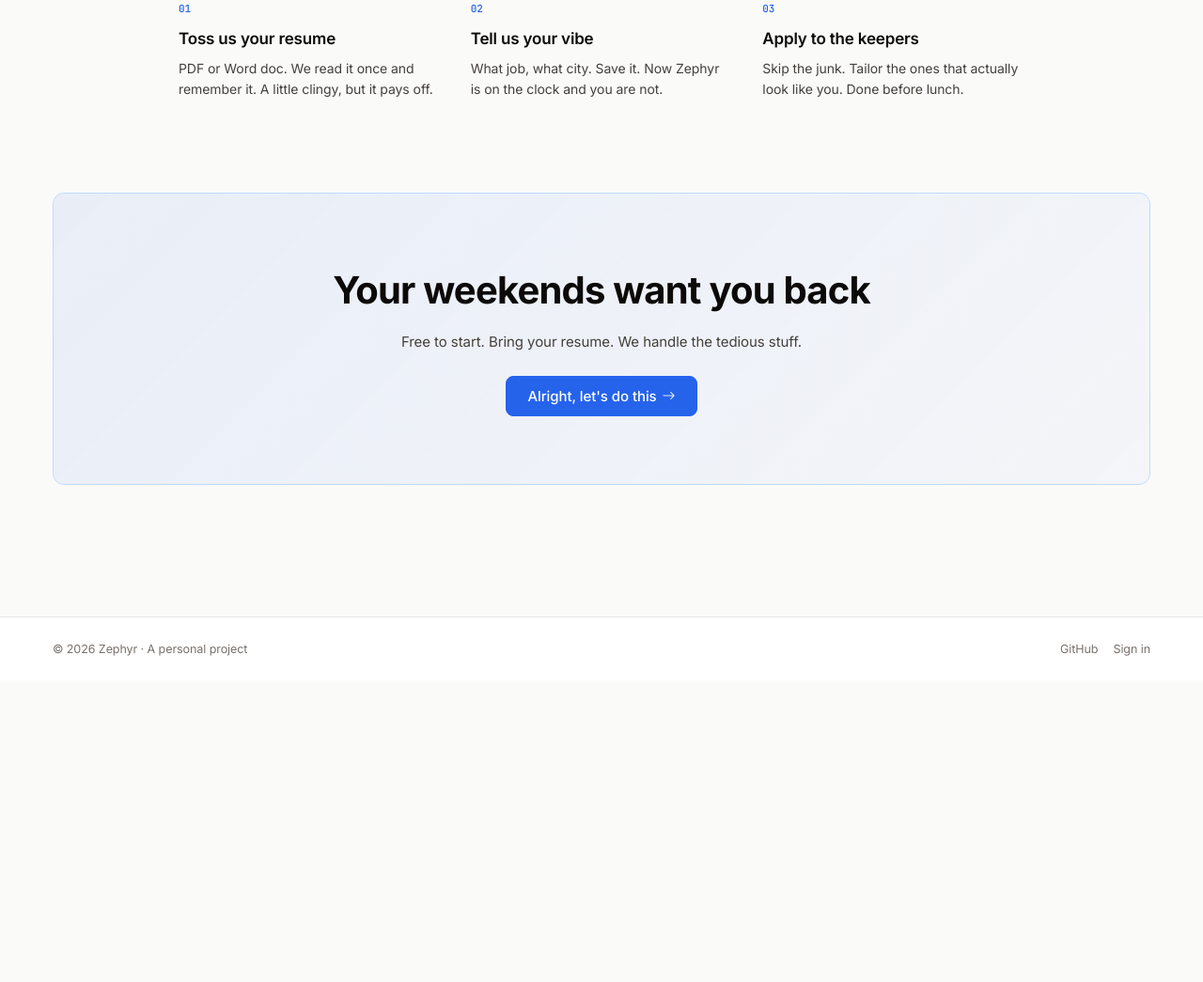
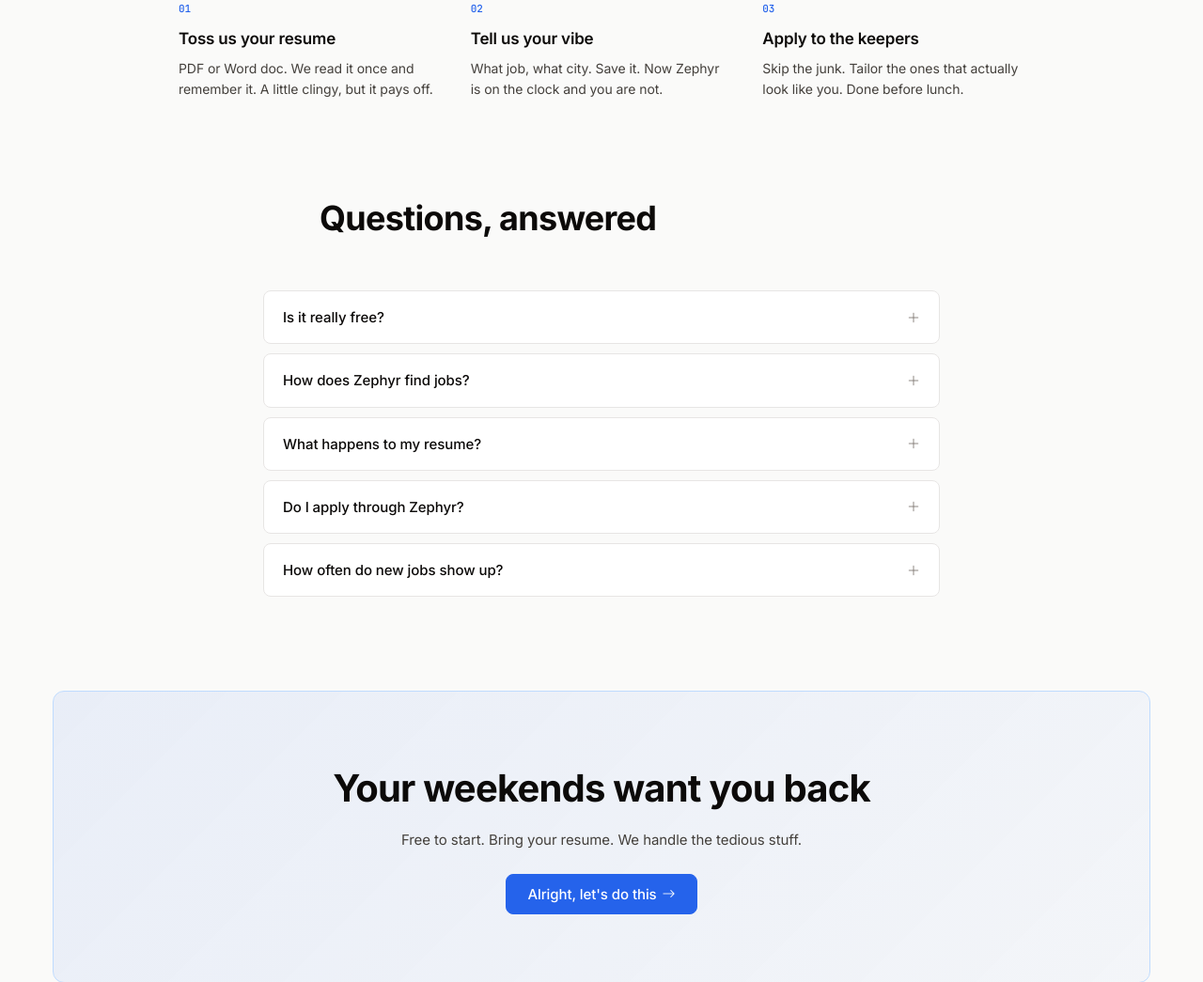
Before and after one commit to franciscobarriga/zephyr-job-tracker, a FastAPI app: page / in a window 1280 px wide. Shown: the part 1442-2487 px from the top of the page at 94% size. Before the commit the page ends 2140 px from the top, so only its background shows below. Run offline with FastAPI, Linux system fonts and the light colour scheme; parts of the project's set-up code (start-up, migrations or seed data) failed here and were passed over.

Commit message:
feat: favicon + FAQ section on landing page
- Add SVG favicon (black rounded square, white Z) matching the logo;
  linked from base.html and landing.html
- Add a 5-item FAQ before the CTA strip using native <details> accordions
  (no JS): is it free, how it finds jobs, resume privacy, applying, scrape
  frequency. Quirky-friend voice, no fake claims.

Co-Authored-By: Claude Sonnet 4.6 <noreply@anthropic.com>

```diff
--- a/app/static/landing.css
+++ b/app/static/landing.css
@@ -286,6 +286,50 @@ body.landing::after {
 .logo-item:hover { opacity: 0.85; }
 @media (max-width: 640px) { .logo-row { gap: 32px; } .logo-item { height: 21px; } }
 
+/* === FAQ === */
+.faq {
+    max-width: 720px;
+    margin: 0 auto 100px;
+}
+.faq-list {
+    display: flex;
+    flex-direction: column;
+    gap: 10px;
+}
+.faq-item {
+    border: 1px solid var(--border);
+    border-radius: var(--radius-lg);
+    background: var(--bg-surface);
+    overflow: hidden;
+}
+.faq-item summary {
+    list-style: none;
+    cursor: pointer;
+    padding: 16px 20px;
+    font-size: 15px;
+    font-weight: 500;
+    color: var(--text);
+    display: flex;
+    align-items: center;
+    justify-content: space-between;
+    gap: 12px;
+}
+.faq-item summary::-webkit-details-marker { display: none; }
+.faq-item summary i {
+    color: var(--text-muted);
+    font-size: 14px;
+    flex-shrink: 0;
+    transition: transform 150ms ease;
+}
+.faq-item[open] summary i { transform: rotate(45deg); }
+.faq-item p {
+    margin: 0;
+    padding: 0 20px 18px;
+    color: var(--text-2);
+    font-size: 14px;
+    line-height: 1.6;
+}
+
 /* === CTA strip === */
 .cta-strip {
     text-align: center;
--- a/app/templates/base.html
+++ b/app/templates/base.html
@@ -4,6 +4,7 @@
     <meta charset="UTF-8">
     <meta name="viewport" content="width=device-width, initial-scale=1.0">
     <meta name="theme-color" content="#fafaf9">
+    <link rel="icon" type="image/svg+xml" href="/static/favicon.svg">
     <title>{% block title %}Zephyr{% endblock %}</title>
 
     <link rel="preconnect" href="https://fonts.googleapis.com">
--- a/app/templates/landing.html
+++ b/app/templates/landing.html
@@ -4,6 +4,7 @@
     <meta charset="UTF-8">
     <meta name="viewport" content="width=device-width, initial-scale=1.0">
     <meta name="theme-color" content="#fafaf9">
+    <link rel="icon" type="image/svg+xml" href="/static/favicon.svg">
     <title>Zephyr · the job hunt does itself</title>
     <meta name="description" content="Zephyr sniffs out fresh job postings, scores each one against your resume, and tailors your application, so you can spend way less time job hunting.">
 
@@ -158,6 +159,32 @@
     </div>
 </section>
 
+<section class="faq">
+    <h2 class="section-title">Questions, answered</h2>
+    <div class="faq-list">
+        <details class="faq-item">
+            <summary>Is it really free?<i class="bi bi-plus-lg"></i></summary>
+            <p>Yep. Upload your resume, set up searches, browse your matches, all free. No card, no trial timer, no catch.</p>
+        </details>
+        <details class="faq-item">
+            <summary>How does Zephyr find jobs?<i class="bi bi-plus-lg"></i></summary>
+            <p>You tell it the role and city you want. A scraper sweeps job boards twice a day, grabs the full description, and drops fresh listings straight onto your board.</p>
+        </details>
+        <details class="faq-item">
+            <summary>What happens to my resume?<i class="bi bi-plus-lg"></i></summary>
+            <p>It lives on your private account and is used only to score how well each job matches you. Your buddies cannot see it. Nobody can.</p>
+        </details>
+        <details class="faq-item">
+            <summary>Do I apply through Zephyr?<i class="bi bi-plus-lg"></i></summary>
+            <p>Not yet. Zephyr finds and ranks the jobs, then you click through and apply on the company site. One-click auto-apply is on the roadmap.</p>
+        </details>
+        <details class="faq-item">
+            <summary>How often do new jobs show up?<i class="bi bi-plus-lg"></i></summary>
+            <p>The scraper runs twice a day on its own. Impatient? Hit "Run scraper" on your dashboard and it goes right then.</p>
+        </details>
+    </div>
+</section>
+
 <section class="cta-strip">
     <h2>Your weekends want you back</h2>
     <p>Free to start. Bring your resume. We handle the tedious stuff.</p>
```
Also changed, not shown: app/static/favicon.svg (added).
